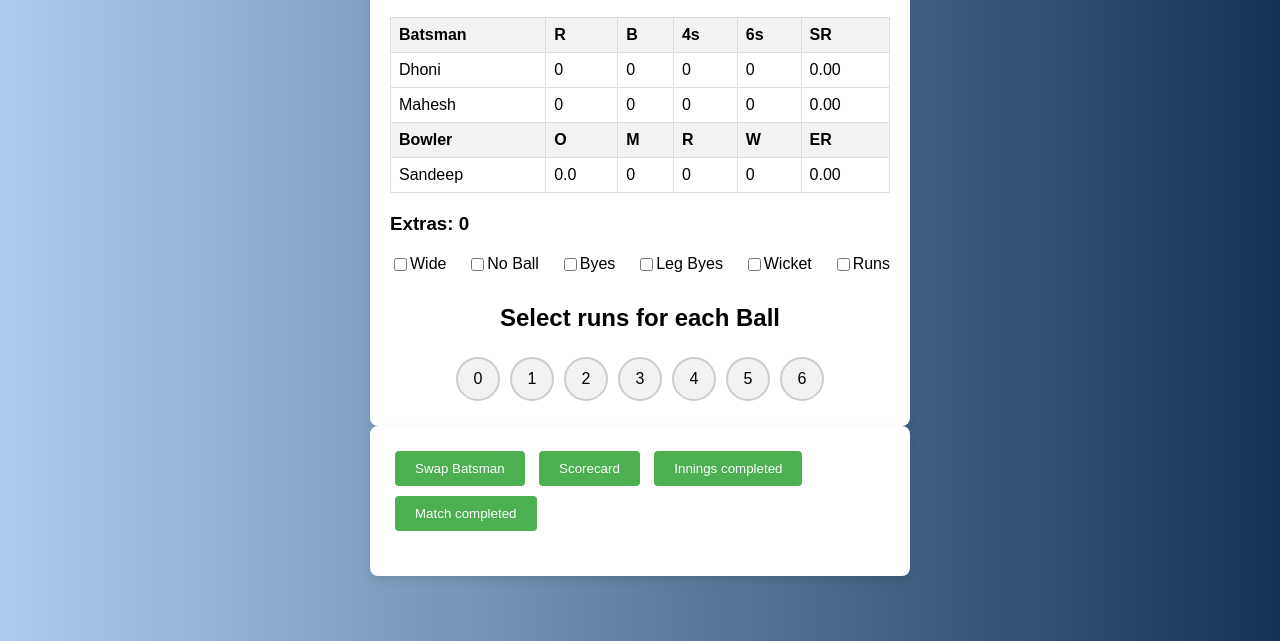
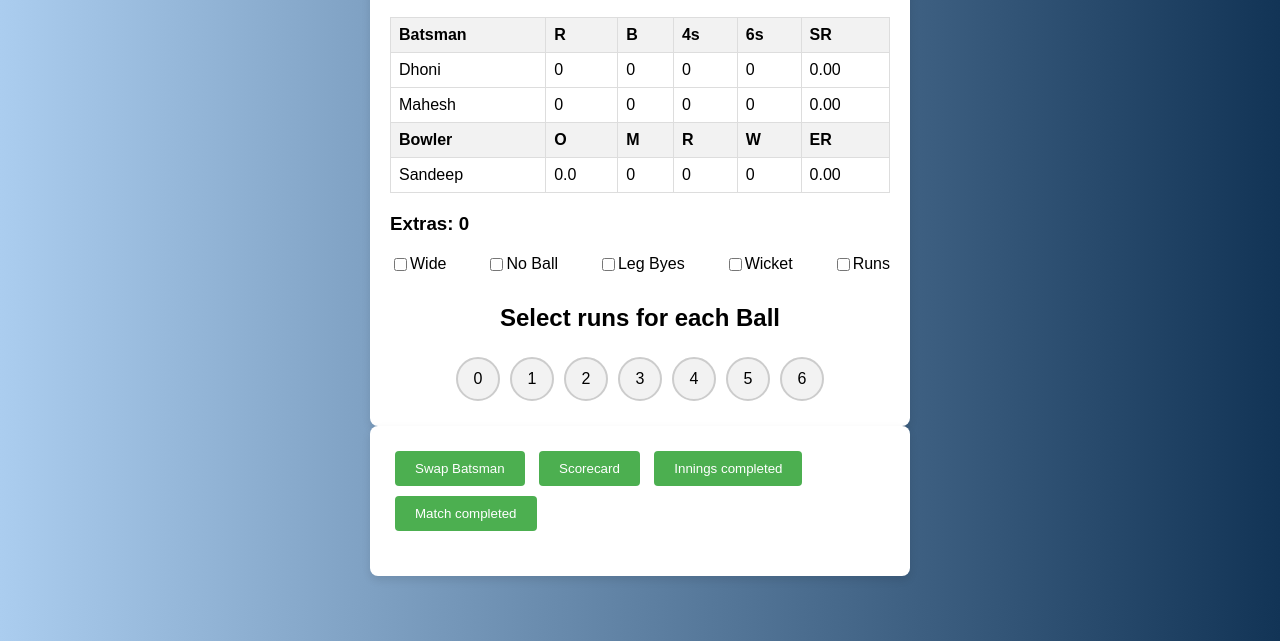
Before and after one commit to rajeshwarrao1253/cricketScoringWebsite, a plain HTML site: page summary.html in a window 1280 px wide. Shown: the part 159-800 px from the top of the page. Drawn offline with Linux system fonts and the light colour scheme.

Commit message:
Update summary.html

```diff
--- a/summary.html
+++ b/summary.html
@@ -276,7 +276,7 @@ input[type="text"], select {
         <div class="checkbox-group">
           <label><input type="checkbox" name="cricket" value="Wide"> Wide</label>
           <label><input type="checkbox" name="cricket" value="No Ball"> No Ball</label>
-          <label><input type="checkbox" name="cricket" value="Byes"> Byes</label>
+         <!-- <label><input type="checkbox" name="cricket" value="Byes"> Byes</label> -->
           <label><input type="checkbox" name="cricket" value="Leg Byes"> Leg Byes</label>
           <label><input type="checkbox" name="cricket" value="Wicket"> Wicket</label>
           <label><input type="checkbox" name="cricket" value="Runs"> Runs</label>
```
